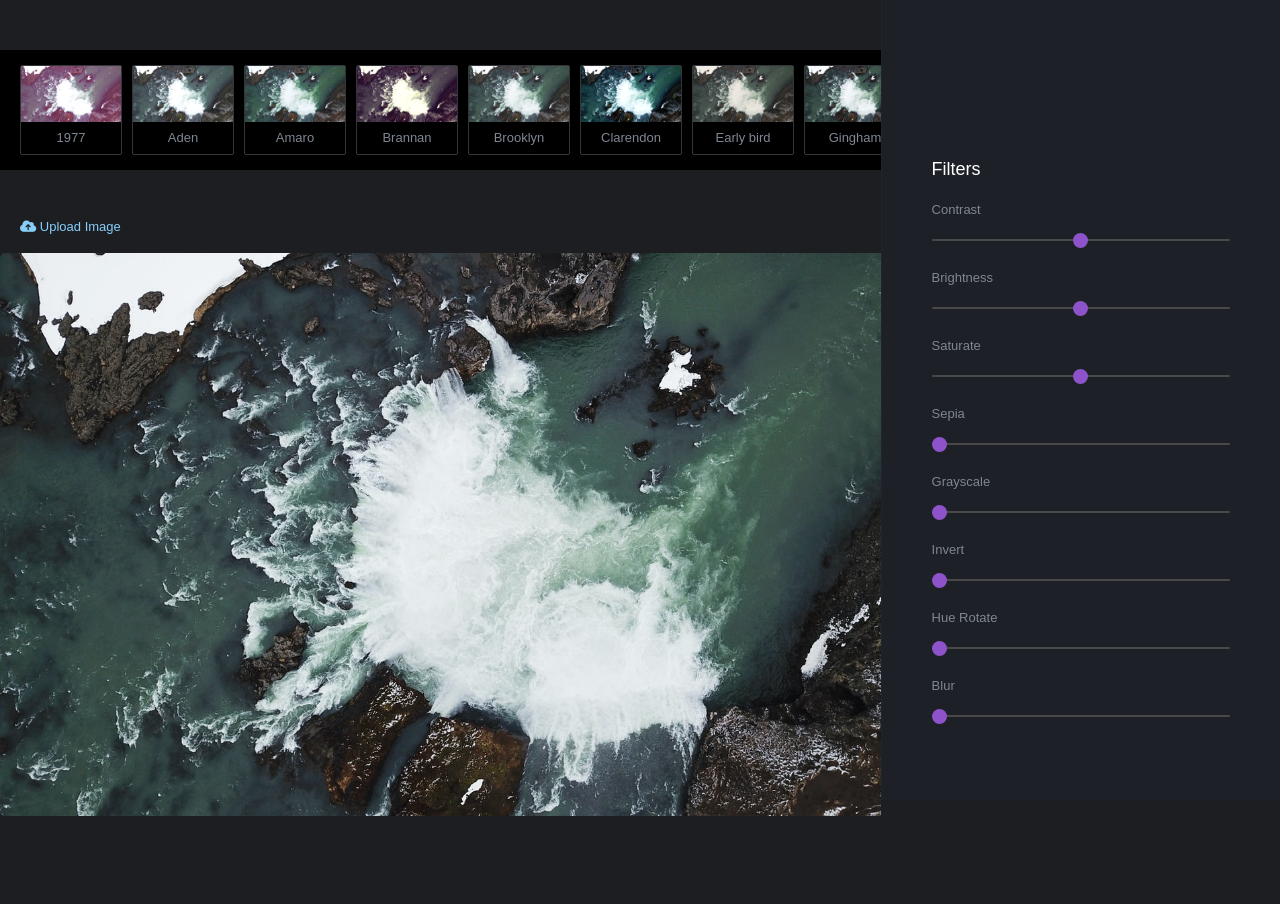
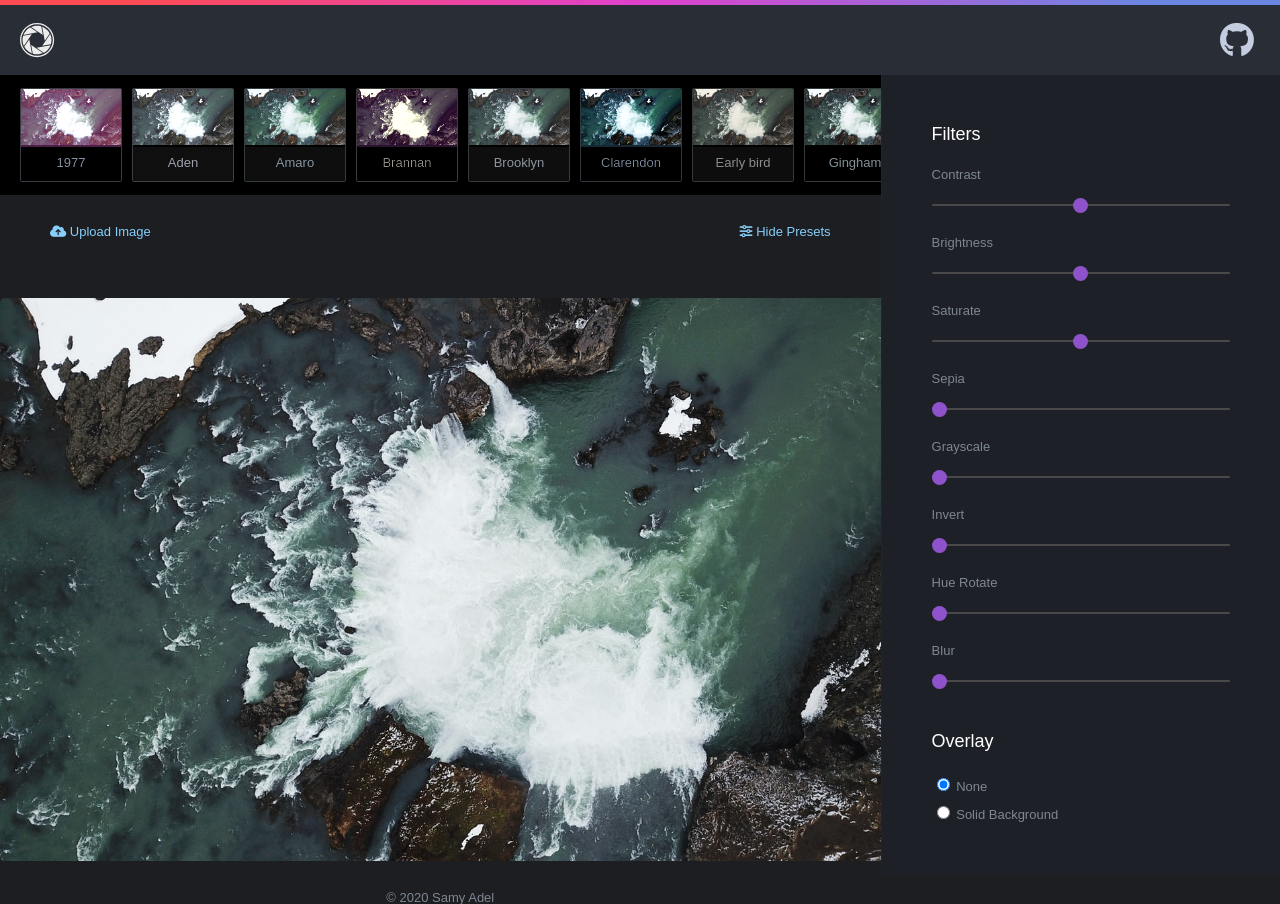
Before and after one commit to samyadel/image-filter, a plain HTML site: page index.html in a window 1280 px wide. Before the commit the page ends 818 px from the top, so only its background shows below. Drawn offline with Linux system fonts and the light colour scheme.

Commit message:
Added gradient, site header and updated filter choices to match the actual image

```diff
--- a/index.html
+++ b/index.html
@@ -8,84 +8,113 @@
   <title>Image Filter</title>
 </head>
 <body>
+  <div class="gradient"></div>
+  <header>
+    <svg xmlns="http://www.w3.org/2000/svg" width="29" height="29" viewBox="0 0 29 29" class="logo">
+      <g fill-rule="evenodd">
+        <path
+          d="M8.495 3.628S4.939 4.95 2.839 9.922l11.585-2.19-5.929-4.104zm-5.831 7.003s-1.568 3.455.481 8.448l6.612-9.763-7.093 1.315zm.924 8.94s1.322 3.556 6.294 5.656L7.693 13.64l-4.105 5.931zm7.003 5.83s3.455 1.567 8.448-.481l-9.763-6.61 1.315 7.091zm9.131-.772s3.557-1.322 5.656-6.296l-11.586 2.189 5.93 4.107zm5.349-15.452l-6.61 9.763 7.093-1.316c0 .001 1.566-3.454-.483-8.447zm-.443-.492s-1.322-3.556-6.295-5.655l2.189 11.585 4.106-5.93zm-7.004-5.83s-3.453-1.568-8.447.482l9.764 6.61-1.317-7.092z">
+        </path>
+        <path
+          d="M14.151 0C6.336 0 0 6.336 0 14.15 0 21.963 6.335 28.3 14.151 28.3c7.813 0 14.149-6.338 14.149-14.15C28.301 6.336 21.965 0 14.151 0zm0 27.206c-7.199 0-13.057-5.857-13.057-13.056 0-7.199 5.858-13.056 13.057-13.056 7.197 0 13.055 5.857 13.055 13.056 0 7.199-5.858 13.056-13.055 13.056z">
+        </path>
+      </g>
+    </svg>
+
+    <nav>
+      <ul>
+        <li><a href="https://www.github.com/samyadel/image-filter" target="_blank"><button><i class="fab fa-github"></i></button></a></li>
+      </ul>
+    </nav>
+  </header>
 
   <main>
     <div class="content">
       <section class="filters">
-        <figure class="filter-choice" id="filter-1977">
-          <img src="./resources/images/1977.png" alt="">
+        <figure class="filter-choice filter-1977" id="filter-1977">
+          <img src="./resources/images/source-image.jpg" alt="">
           <figcaption>1977</figcaption>
         </figure>
 
-        <figure class="filter-choice" id="aden">
+        <figure class="filter-choice aden" id="aden">
           <img src="./resources/images/aden.png" alt="">
           <figcaption>Aden</figcaption>
         </figure>
 
-        <figure class="filter-choice" id="amaro">
+        <figure class="filter-choice amaro" id="amaro">
           <img src="./resources/images/amaro.png" alt="">
           <figcaption>Amaro</figcaption>
         </figure>
 
-        <figure class="filter-choice" id="brannan">
+        <figure class="filter-choice brannan" id="brannan">
           <img src="./resources/images/brannan.png" alt="">
           <figcaption>Brannan</figcaption>
         </figure>
 
-        <figure class="filter-choice" id="brooklyn">
+        <figure class="filter-choice brooklyn" id="brooklyn">
           <img src="./resources/images/brooklyn.png" alt="">
           <figcaption>Brooklyn</figcaption>
         </figure>
 
-        <figure class="filter-choice" id="clarendon">
+        <figure class="filter-choice clarendon" id="clarendon">
           <img src="./resources/images/clarendon.png" alt="">
           <figcaption>Clarendon</figcaption>
         </figure>
 
-        <figure class="filter-choice" id="early-bird">
+        <figure class="filter-choice early-bird" id="early-bird">
           <img src="./resources/images/early-bird.png" alt="">
           <figcaption>Early bird</figcaption>
         </figure>
 
-        <figure class="filter-choice" id="gingham">
+        <figure class="filter-choice gingham" id="gingham">
           <img src="./resources/images/gingham.png" alt="">
           <figcaption>Gingham</figcaption>
         </figure>
 
-        <figure class="filter-choice" id="hudson">
+        <figure class="filter-choice hudson" id="hudson">
           <img src="./resources/images/hudson.png" alt="">
           <figcaption>Hudson</figcaption>
         </figure>
 
-        <figure class="filter-choice" id="inkwell">
+        <figure class="filter-choice inkwell" id="inkwell">
           <img src="./resources/images/inkwell.png" alt="">
           <figcaption>Inkwell</figcaption>
         </figure>
 
-        <figure class="filter-choice" id="lofi">
+        <figure class="filter-choice lofi" id="lofi">
           <img src="./resources/images/lofi.png" alt="">
           <figcaption>Lofi</figcaption>
         </figure>
-        <figure class="filter-choice" id="lofi">
+
+        <figure class="filter-choice lofi" id="lofi">
           <img src="./resources/images/lofi.png" alt="">
           <figcaption>Lofi</figcaption>
         </figure>
-        <figure class="filter-choice" id="lofi">
+
+        <figure class="filter-choice lofi" id="lofi">
           <img src="./resources/images/lofi.png" alt="">
           <figcaption>Lofi</figcaption>
         </figure>
-        <figure class="filter-choice" id="lofi">
+
+        <figure class="filter-choice lofi" id="lofi">
           <img src="./resources/images/lofi.png" alt="">
           <figcaption>Lofi</figcaption>
         </figure>
       </section>
 
-      <section>
-        <label for="image-uploader"><i class="fas fa-cloud-upload-alt"></i> Upload Image</label>
-        <input type="file" id="image-uploader">
+      <section class="main-viewport">
+        <div class="controls">
+          <label for="image-uploader"><i class="fas fa-cloud-upload-alt"></i> Upload Image</label>
+          <input type="file" id="image-uploader">
+
+          <label for="hide-presets"><i class="fas fa-sliders-h"></i> Hide Presets</label>
+          <input type="checkbox" id="hide-presets">
+        </div>
         <figure class="filter" id="filter">
           <img src="./resources/images/source-image.jpg" alt="" >
         </figure>
+
+        <small>&copy; 2020 Samy Adel</small>
       </section>
     </div>
 
@@ -116,13 +145,31 @@
         <label for="blur">Blur</label>
         <input type="range" id="blur" min="0" max="10" value="0">
       </div>
+
+      <div class="overlay">
+        <h2>Overlay</h2>
+
+        <ul>
+          <li>
+            <input type="radio" id="none" name="overlay" checked>
+            <label for="none">None</label>
+          </li>
+          <li>
+            <input type="radio" id="solid" name="overlay">
+            <label for="solid">Solid Background</label>
+          </li>
+        </ul>
+
+        <div class="solid-overlay-options">
+          <input type="color" id="color">
+          <label for="color">Background Color</label>
+
+          <label for="opacity">Opacity</label>
+          <input type="range" id="opacity" min="0" max="100">
+        </div>
+      </div>
     </div>
   </main>
-
-  <!-- <footer>
-    <small>&copy; 2020 Samy Adel</small>
-  </footer> -->
-
   <script src="https://kit.fontawesome.com/e02b0205d6.js" crossorigin="anonymous"></script>
   <script src="./resources/scripts/script.js"></script>
 </body>
--- a/resources/css/style.css
+++ b/resources/css/style.css
@@ -18,6 +18,44 @@ main {
   justify-content: space-between;
 }
 
+/***************NAVIGATION BAR***************/
+
+.gradient {
+  height: 5px;
+  background: linear-gradient(270deg, #6b87e3 10%, #e041cc, #fc4b53 90%);
+}
+
+header {
+  display: flex;
+  justify-content: space-between;
+  padding: 0 20px;
+  align-items: center;
+  height: 70px;
+  background-color: #292e36;
+}
+
+.logo {
+  fill: rgb(236, 236, 236);
+  height: 35px;
+  width: 35px;
+}
+
+button {
+  background: none;
+  border: none;
+  outline: none;
+  cursor: pointer;
+}
+
+header i {
+  font-size: 35px;
+  color: #c4ccdf;
+}
+
+.hidden {
+  display: none !important;
+}
+
 /***************FILTER CHOICES***************/
 
 .filters {
@@ -27,7 +65,6 @@ main {
   height: 120px;
   align-items: center;
   background-color: #000;
-  margin: 50px 0;
   padding-left: 20px;
   overflow: auto;
 }
@@ -39,14 +76,21 @@ main {
 .filter-choice {
   cursor: pointer;
   border: 1px solid rgba(126, 135, 146, 0.4);
-  padding-bottom: 10px;
   border-radius: 2px;
   margin-right: 10px;
 }
 
 .filter-choice img {
   width: 100px;
-  margin-bottom: 7px;
+}
+
+figcaption {
+  position: relative;
+  z-index: 1;
+  background: #000;
+  height: 34px;
+  padding-top: 8.5px;
+  color: #7e8792;
 }
 
 .content {
@@ -54,17 +98,37 @@ main {
   overflow: hidden;
 }
 
+/***************MAIN VIEWPORT***************/
+
+.main-viewport {
+  background-color: #1c1e22;
+  position: relative;
+  padding-top: 30px;
+  transition: all 1s;
+  top: 0;
+  z-index: 1;
+}
+
+.fullscreen {
+  top: -120px;
+}
+
 /***************IMAGE UPLOADER***************/
 
-label[for="image-uploader"] {
+.controls {
+  display: flex;
+  justify-content: space-between;
+  padding: 0 50px;
+}
+
+label[for="image-uploader"],
+label[for="hide-presets"] {
   color: lightskyblue;
   cursor: pointer;
-  margin-bottom: 20px;
-  margin-left: 20px;
-  display: block;
 }
 
-input[type="file"] {
+input[type="file"],
+input[type="checkbox"] {
   visibility: hidden;
   position: absolute;
 }
@@ -77,10 +141,17 @@ input[type="file"] {
   margin: 0 auto;
   border-radius: 5px;
   overflow: hidden;
+  margin-top: 60px;
 }
 
 .filter img {
   width: 100%;
+}
+
+small {
+  display: block;
+  text-align: center;
+  margin-top: 28px;
 }
 
 /***************1977 FILTER***************/
@@ -358,12 +429,15 @@ input[type="file"] {
 /***************PANEL***************/
 
 .panel {
-  height: 100vh;
+  overflow: auto;
   background-color: #1d2026;
   border-left: 1px solid #20252b;
   width: 35%;
-  padding: 160px 50px 0;
+  padding: 50px 50px 0;
+  height: 100vh;
 }
+
+/***************CUSTOM FILTERS***************/
 
 input[type="range"] {
   display: block;
@@ -391,6 +465,41 @@ input[type="range"]::-webkit-slider-thumb {
   color: #fff;
 }
 
+.custom-filter::before {
+  content: "";
+  display: block;
+  height: 100%;
+  width: 100%;
+  top: 0;
+  left: 0;
+  position: absolute;
+  pointer-events: none;
+  background: rgba(243, 106, 188, 0.3);
+}
+
+/***************OVERLAY***************/
+
+.overlay {
+  margin-top: 50px;
+}
+
+.overlay li {
+  margin-bottom: 10px;
+}
+
+input[type="radio"] {
+  outline: none;
+}
+
+label[for="color"] {
+  display: inline-block;
+  margin: 20px 0 40px;
+}
+
+label[for="opacity"] {
+  display: block;
+}
+
 /***************FOOTER***************/
 
 footer {
--- a/resources/scripts/script.js
+++ b/resources/scripts/script.js
@@ -1,9 +1,17 @@
 //***************DOM SELECTORS***************/
 
 const filters = [...document.querySelectorAll(".filters *")];
+const filterImages = [...document.querySelectorAll(".filter-choice img")];
 const imageUploader = document.getElementById("image-uploader");
+const hidePresets = document.getElementById("hide-presets");
 const image = document.getElementById("filter");
 const rangeInputs = [...document.querySelectorAll("input[type='range']")];
+const overlayOptions = document.querySelectorAll("input[name='overlay']");
+const solidBackgroundOption = document.getElementById("solid");
+const colorPicker = document.getElementById("color");
+const opacity = document.getElementById("opacity");
+
+document.querySelector(".solid-overlay-options").hidden = true;
 
 const imageFilters = {
   contrast: "100",
@@ -15,6 +23,8 @@ const imageFilters = {
   "hue-rotate": "0",
   blur: "0",
 };
+
+filterImages.forEach((el) => (el.src = image.children[0].src));
 
 filters.forEach((filter) => {
   filter.addEventListener("click", (e) => {
@@ -40,12 +50,30 @@ imageUploader.addEventListener("change", () => {
 
   reader.onloadend = function () {
     image.children[0].src = reader.result;
+    filterImages.forEach((el) => (el.src = image.children[0].src));
   };
 
   if (file) {
     reader.readAsDataURL(file);
   } else {
-    image.children[0].src.src = "";
+    image.children[0].src = "";
+  }
+});
+
+hidePresets.addEventListener("click", () => {
+  document.querySelector(".main-viewport").classList.toggle("fullscreen");
+  if (
+    [...document.querySelector(".main-viewport").classList].indexOf(
+      "fullscreen"
+    ) !== -1
+  ) {
+    document.querySelector(
+      "label[for='hide-presets']"
+    ).innerHTML = `<i class="fas fa-sliders-h"></i> Show Presets`;
+  } else {
+    document.querySelector(
+      "label[for='hide-presets']"
+    ).innerHTML = `<i class="fas fa-sliders-h"></i> Hide Presets`;
   }
 });
 
@@ -70,3 +98,16 @@ rangeInputs.forEach((el) => {
     image.style.filter = filters;
   });
 });
+
+overlayOptions.forEach((el) => {
+  el.addEventListener("change", (e) => {
+    if (e.target.id === "solid") {
+      document.querySelector(".solid-overlay-options").hidden = false;
+
+      image.classList.add("custom-filter");
+      // console.log(document.querySelector(".custom-filter::before"));
+    } else {
+      document.querySelector(".solid-overlay-options").hidden = true;
+    }
+  });
+});
```
